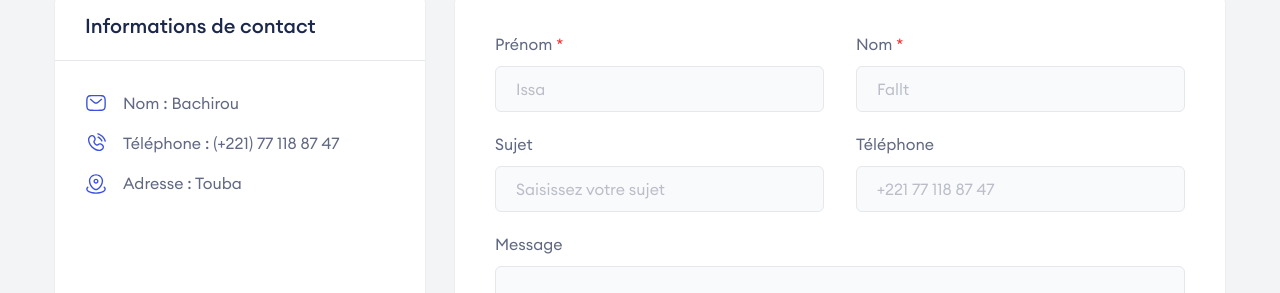
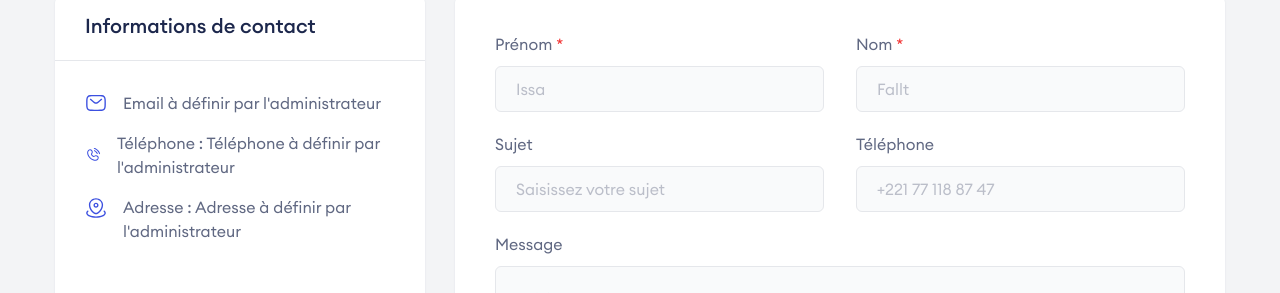
Before and after one commit to ThinkandCodeFocus/T-Express, a Next.js app in the folder T-Express-Frontend/: page /contact in a window 1280 px wide. Shown: the part 372-665 px from the top of the page. Built offline with nearby package versions, Linux system fonts and the light colour scheme; no server answers.

Commit message:
fix: fait consommer a la page Contact la meme source de donnees (settings) que le Footer (#16) (#66)
Co-authored-by: ndiediop <ndieyed48@gmail.com>

```diff
--- a/T-Express-Frontend/src/components/Contact/index.tsx
+++ b/T-Express-Frontend/src/components/Contact/index.tsx
@@ -1,10 +1,18 @@
 "use client";
-import React, { useState } from "react";
+import React, { useState, useEffect } from "react";
 import { useRouter } from "next/navigation";
 import Breadcrumb from "../Common/Breadcrumb";
 import PhoneInput from "../Common/PhoneInput";
+import { apiClient } from "@/lib/api-client";
+import { API_CONFIG } from "@/config/api.config";
 
 const ADMIN_WHATSAPP_NUMBER = "221771188747";
+
+interface ContactSettings {
+  adresse: string;
+  telephone: string;
+  email: string;
+}
 
 const Contact = () => {
   const router = useRouter();
@@ -17,6 +25,29 @@ const Contact = () => {
   });
   const [submitting, setSubmitting] = useState(false);
   const [error, setError] = useState("");
+  const [settings, setSettings] = useState<ContactSettings>({
+    adresse: "Adresse à définir par l'administrateur",
+    telephone: "Téléphone à définir par l'administrateur",
+    email: "Email à définir par l'administrateur",
+  });
+
+  useEffect(() => {
+    const loadContactSettings = async () => {
+      try {
+        const response = await apiClient.post<{ footer: ContactSettings }>(
+          API_CONFIG.endpoints.settings.footer,
+          {}
+        );
+        if (response.footer) {
+          setSettings(response.footer);
+        }
+      } catch (error) {
+        console.warn('⚠️ Impossible de charger les paramètres de contact. Utilisation des valeurs par défaut.', error);
+      }
+    };
+
+    loadContactSettings();
+  }, []);
 
   const handleChange = (
     e: React.ChangeEvent<HTMLInputElement | HTMLTextAreaElement>
@@ -83,7 +114,7 @@ const Contact = () => {
                         fill="#3C50E0"
                       />
                     </svg>
-                    Nom : Bachirou
+                    {settings.email}
                   </p>
 
                   <p className="flex items-center gap-4">
@@ -111,7 +142,7 @@ const Contact = () => {
                         fill="#3C50E0"
                       />
                     </svg>
-                    Téléphone : (+221) 77 118 87 47
+                    Téléphone : {settings.telephone}
                   </p>
 
                   <p className="flex gap-4">
@@ -130,7 +161,7 @@ const Contact = () => {
                         fill="#3C50E0"
                       />
                     </svg>
-                    Adresse : Touba
+                    Adresse : {settings.adresse}
                   </p>
                 </div>
               </div>
```
